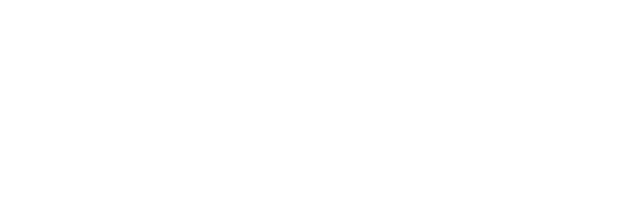
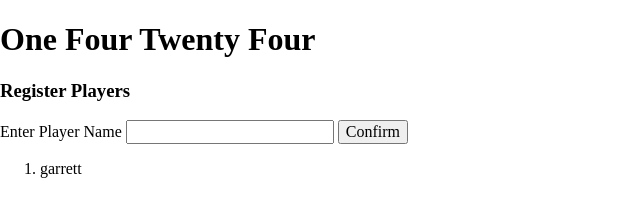
Before and after one commit to garrettthor/oneFourTwentyFour, a plain HTML site: page index.html in a window 1280 px wide. Shown: the whole page, without its empty margins (0-640 px from the left). Drawn offline with Linux system fonts and the light colour scheme.

Commit message:
Added a little html for future DOM manipulation.

```diff
--- a/index.html
+++ b/index.html
@@ -9,6 +9,25 @@
 
     <body>
 
+        <h1>One Four Twenty Four</h1>
+        <section class="registration">
+            <h3>Register Players</h3>
+
+            <label>Enter Player Name</label>
+
+            <input id="player-name" type="text" name="player-name" autocomplete="off">
+            <button id="button-player-name" type="button" name="button-player-name">Confirm</button>
+
+        </section>
+
+        <section class="player-list">
+            <ol>
+                <li>garrett</li>
+            </ol>
+        </section>
+
+
+
 
         <script type="text/javascript" src="js/main.js"></script>
     </body>
```
Also changed, not shown: js/main.js (+10 -0 lines).
